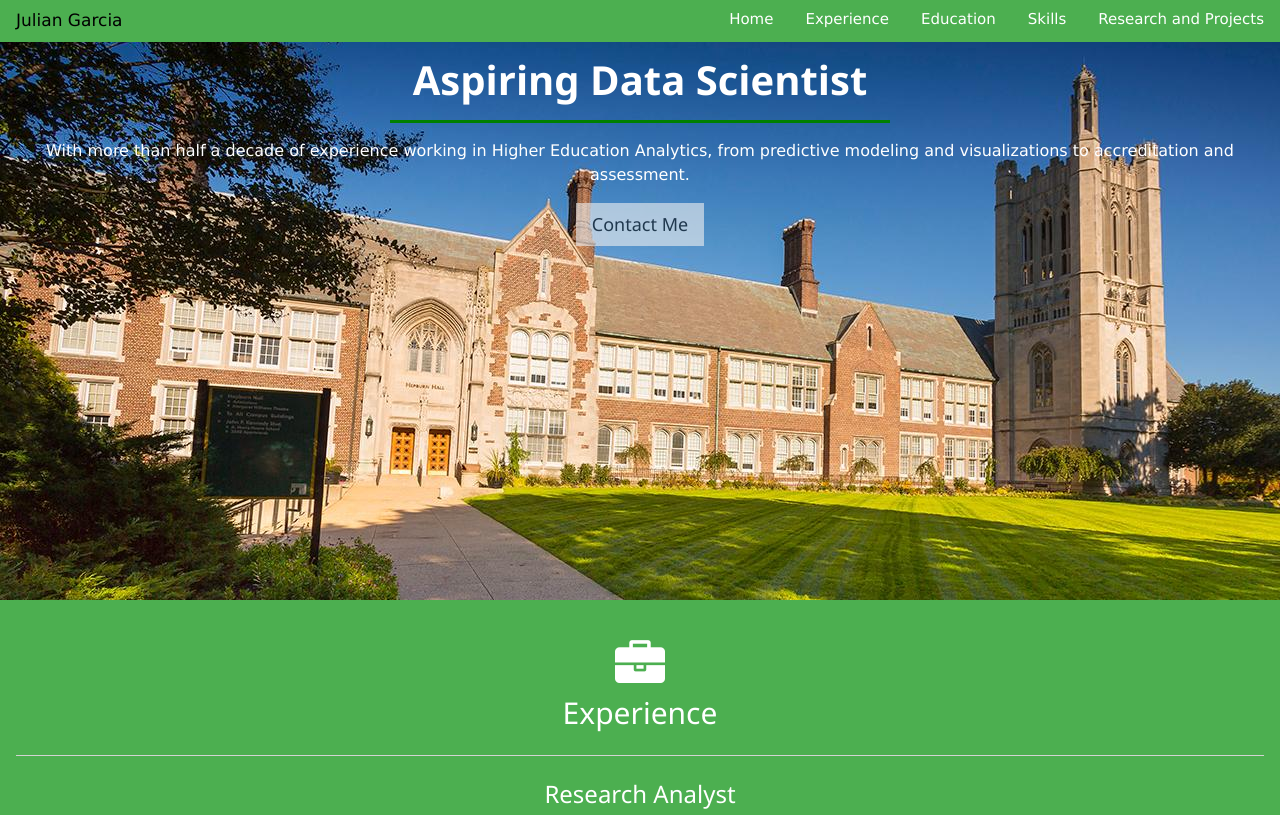
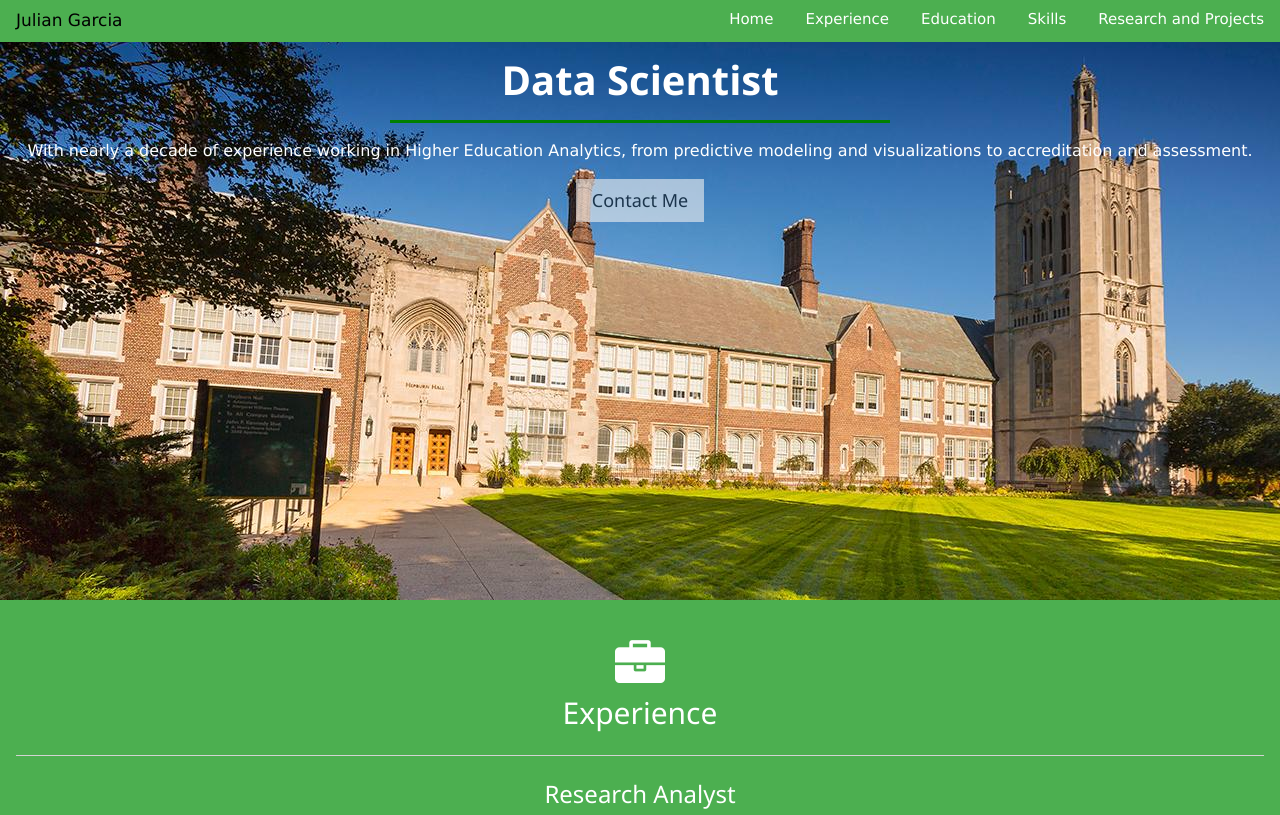
Before and after one commit to garciaj1387/garciaj1387.github.io, a plain HTML site: page index.html in a window 1280 px wide. Shown: the top 815 px of the page. Drawn offline with nearby package versions, Linux system fonts and the light colour scheme.

Commit message:
Update index.html

```diff
--- a/index.html
+++ b/index.html
@@ -32,9 +32,9 @@
   <!--Showcase -->
   <section id="home" class="showcase">
     <div class="w3-container w3-center">
-      <h1 class="w3-animate-opacity">Aspiring Data Scientist</h1>
+      <h1 class="w3-animate-opacity">Data Scientist</h1>
       <hr>
-      <p class="w3-animate-opacity">With more than half a decade of experience working in Higher Education Analytics, from predictive modeling and visualizations to accreditation and assessment.</p>
+      <p class="w3-animate-opacity">With nearly a decade of experience working in Higher Education Analytics, from predictive modeling and visualizations to accreditation and assessment.</p>
       <h2><a href="mailto:garciaj@outlook.com?Subject=Resume%20Inquiry" class="w3-button w3-opacity w3-large w3-light-grey" target="_top">Contact Me</a></h2>
       </div>
   </section>
@@ -138,7 +138,7 @@
           <svg height="100" width="100">
               <circle cx="50" cy="50" r="40" stroke="white" stroke-width="3" fill="white">
               </circle>
-              <text x="50%" y="50%" text-anchor="middle" stroke="black" stroke-width="2px" dy=".3em">JG 2018</text>
+              <text x="50%" y="50%" text-anchor="middle" stroke="black" stroke-width="2px" dy=".3em">JG 2020</text>
           </svg>
       </div>
     </section>
```
